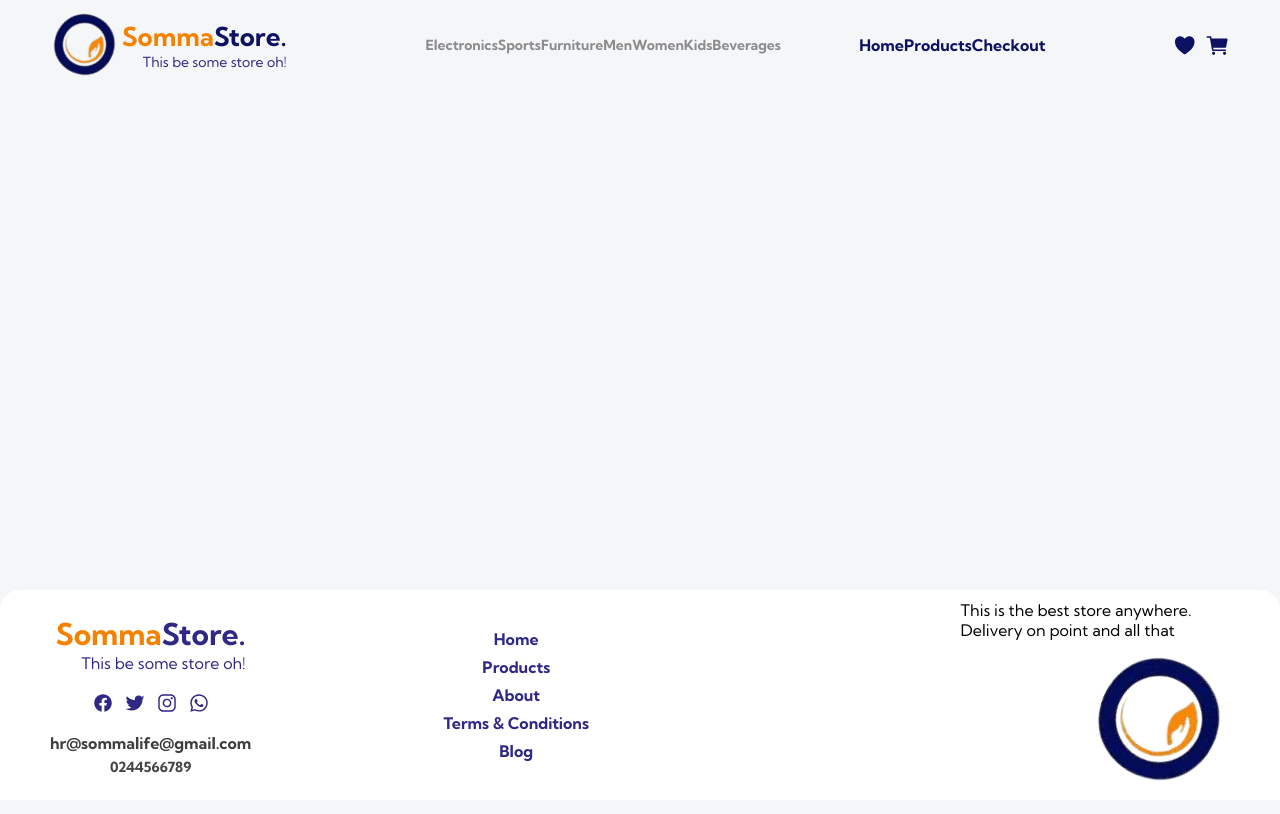
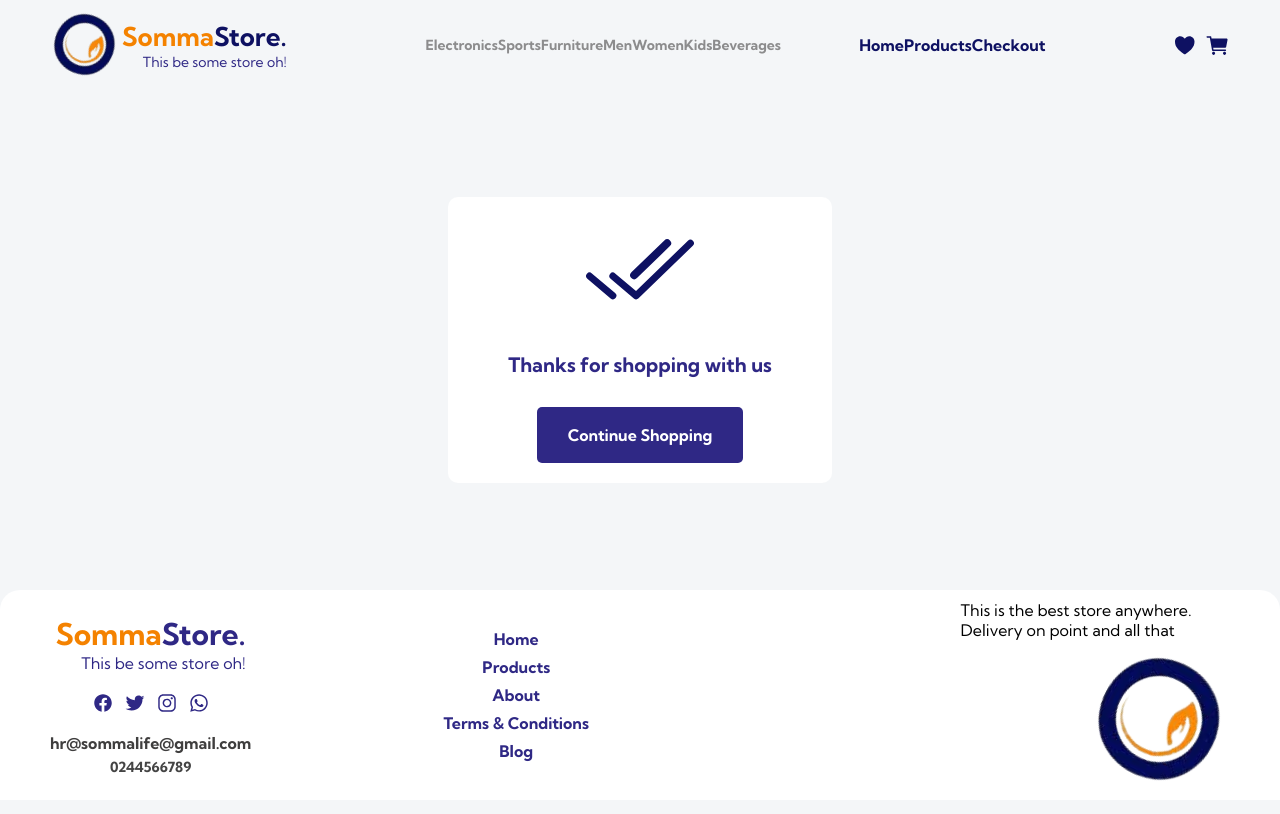
Before and after one commit to mambachristophersteven/frontend-intern-assessment, a React (Vite) app: page /success in a window 1280 px wide. Built offline with nearby package versions, Linux system fonts and the light colour scheme.

Commit message:
desktop view for success page done and styled

```diff
--- a/src/pages/Success.jsx
+++ b/src/pages/Success.jsx
@@ -7,7 +7,13 @@ export default function Success() {
   return (
     <div className={styles.container}>
         <Navbar/>
-        <div className={styles.message}></div>
+        <div className={styles.message}>
+            <img src="/check.svg" alt="checkmark" />
+            <p className={styles.success}>Thanks for shopping with us</p>
+            <button className={styles.viewButton}>
+              <a href="/">Continue Shopping</a>
+            </button>
+        </div>
         <Footer/>
     </div>
   )
--- a/src/styles/Products.module.css
+++ b/src/styles/Products.module.css
@@ -1,5 +1,4 @@
 .container{
-    border: 2px solid red;
     display: flex;
     width: 100vw;
     align-items: center;
--- a/src/styles/Success.module.css
+++ b/src/styles/Success.module.css
@@ -6,3 +6,41 @@
     justify-content: space-between;
     min-height: 100vh;
 }
+
+.message{
+    display: flex;
+    flex-direction: column;
+    align-items: center;
+    background: white;
+    width: 30vw;
+    border-radius: 10px;
+    padding: 20px;
+    gap: 30px;
+}
+
+.success{
+    font-family: kumbhBold;
+    font-size: 20px;
+    color: rgb(47, 40, 133);
+    text-align: center;
+}
+
+.viewButton{
+    background: rgb(47, 40, 133);
+    color: white;
+    font-size: 16px;
+    padding: 18px;
+    border-radius: 5px;
+    border: none;
+    cursor: pointer;
+    width: 60%;
+    font-family: kumbhBold;
+    transition-duration: 0.3s;
+}
+
+.viewButton a{
+    color: white;
+}
+.viewButton:hover{
+    background: rgba(14, 17, 98, 0.6);
+}
--- a/src/styles/index.css
+++ b/src/styles/index.css
@@ -12,6 +12,8 @@
     padding: 0;
     margin: 0;
     box-sizing: border-box;
+    -ms-overflow-style: none;  /* IE and Edge */
+    scrollbar-width: none;  /* Firefox */
 }
 
 body{
@@ -21,3 +23,8 @@ body{
 a{
     text-decoration: none;
 }
+
+/* Hide scrollbar for Chrome, Safari and Opera */
+::-webkit-scrollbar {
+display: none;
+}
```
Also changed, not shown: public/check.svg (added).
